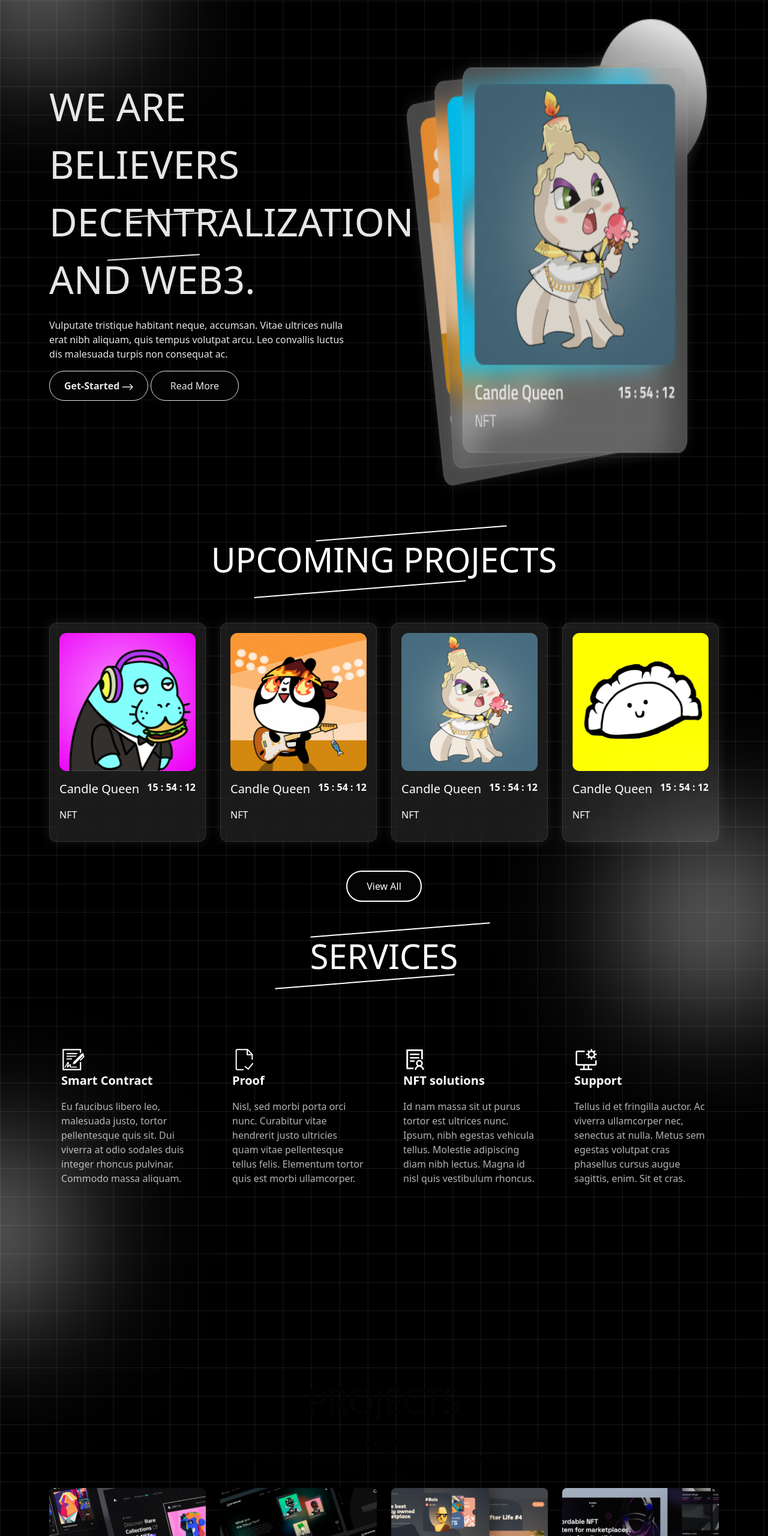
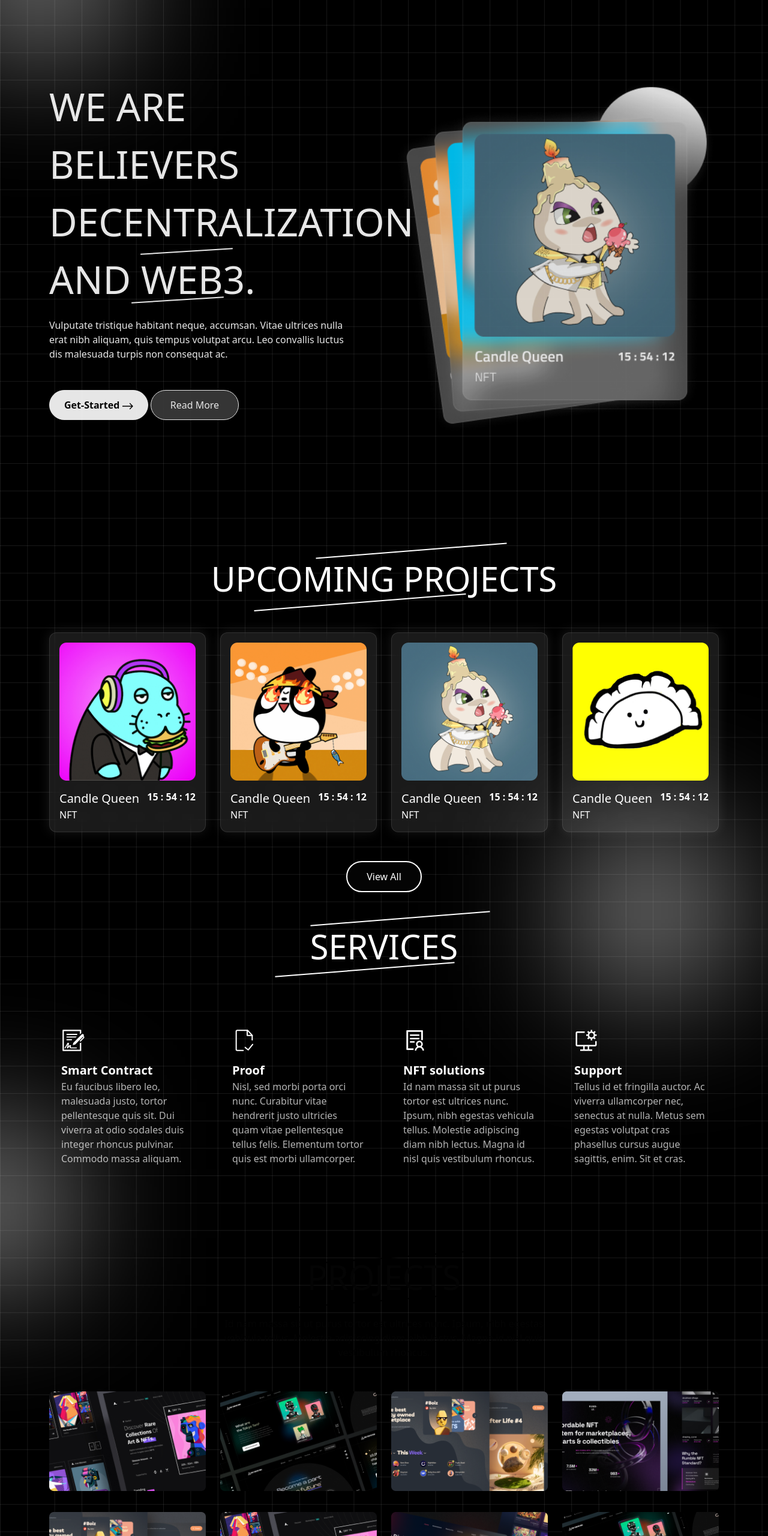
Before and after one commit to prince-372/KARMICS-LABS, a plain HTML site: page index.html in a window 1280 px wide. Shown: the part 140-2700 px from the top of the page at 60% size. Drawn offline with nearby package versions, Linux system fonts and the light colour scheme; a web font is replaced by a local one.

Commit message:
card modified

```diff
--- a/assets/css/root.css
+++ b/assets/css/root.css
@@ -22,6 +22,7 @@
 /* background color */
 --bg-white:#fff;
 --bg-black:#040404;
+--bg-gray:#3b3b3b;
 }
 /* header */
 .f-nav-li{
@@ -48,33 +49,23 @@
 .btn-nav-connect{
     font-size: var(--fs-16);
     font-weight: var(--fw-700);
-    color: var(--text-white);
-    background-color: var(--bg-black);
-}
-.btn-nav-connect:hover{
     color: var(--text-black);
     background-color: var(--bg-white);
 }
+
 .btn-nav-get{
       font-size: var(--fs-16);
       font-weight: var(--fw-700);
-      color: var(--text-white);
-      background-color: var(--bg-black);
-}
-.btn-nav-get:hover{
-    color: var(--text-black);
-    background-color: var(--bg-white);
+      color: var(--text-black);
+      background-color: var(--bg-white);
 }
 .btn-nav-read{
     font-size: var(--fs-16);
     font-weight: var(--fw-300);
     color: var(--bg-white);
-    background-color: var(--bg-black);
+    background-color: var(--bg-gray);
 }
-.btn-nav-read:hover{
-    color: var(--bg-black);
-    background-color: var(--bg-white);
-}
+
 .f-main{
     font-size: var(--fs-64);
     font-weight: var(--fw-300);
@@ -86,7 +77,7 @@
     color:var(--text-lightwhite);
 }
 .arrow{
-    color: var(--text-white);
+    color: var(--text-black);
 }
 /* 1st section */
 .f-head{
@@ -147,6 +138,11 @@
     font-weight: var(--fw-400);
     color: var(--text-white);
 }
+.f-footer-duis{
+    font-size: var(--fs-16);
+    font-weight: var(--fw-700);
+    color: var(--text-white);
+}
 .f-footer-end{
     font-size: var(--fs-16);
     font-weight: var(--fw-400);
--- a/assets/css/style.css
+++ b/assets/css/style.css
@@ -6,7 +6,7 @@
     list-style-type: none;
     text-decoration: none !important;
     box-sizing: border-box;
-    /* border: 1px solid red; */
+    transition: all linear 300ms;
 }
 .ff{
     font-family: 'Space Grotesk', sans-serif;
@@ -45,9 +45,7 @@ font-family: 'Sunflower', sans-serif;
     border: 1px solid white;
     transition: .3s;
 }
-.arrow>svg path {
-    fill: #fff;
-}
+
 .btn-nav-get:hover .arrow>svg path {
     fill: black;
     transition: .3s;
@@ -65,6 +63,9 @@ font-family: 'Sunflower', sans-serif;
 }
 .pt-15 {
     padding-top: 15px;
+}
+.pb-117{
+    padding-bottom: 117px;
 }
 .nav-card {
     border-radius: 12px;
@@ -121,8 +122,8 @@ nav ul li a:hover::before {
     color: #FFF;
     background-color: #FFF;
     position: absolute;
-    top: 62%;
-    right: 71%;
+    top: 81%;
+    right: 44%;
 }
 .web-line::after {
     content: '';
@@ -132,8 +133,8 @@ nav ul li a:hover::before {
     color: #FFF;
     background-color: #FFF;
     position: absolute;
-    top: 71%;
-    left: 14%;
+    top: 97%;
+    left: 25%;
 }
 /* 1st section */
 .f-card {
@@ -144,7 +145,6 @@ nav ul li a:hover::before {
     backdrop-filter: blur(15px);
     padding: 16px;
     gap: 15px;
-    max-width: 270px;
 }
 .btn-view {
     border-radius: 82px;
@@ -184,7 +184,7 @@ nav ul li a:hover::before {
     flex-shrink: 0;
     position: absolute;
     top: 90%;
-    right: -6%;
+    right: 3%;
 }
 /* 2nd section */
 .j-card {
@@ -222,7 +222,7 @@ nav ul li a:hover::before {
     color: #FFF;
     background-color: #FFF;
     position: absolute;
-    top: 26%;
+    top: 27%;
     left: 34%;
 }
 .moon-circle {
@@ -258,6 +258,10 @@ nav ul li a:hover::before {
     top: 90%;
     left: -16%;
 }
+p {
+
+    margin-bottom: unset !important;
+}
 /* 3rd section */
 .f-sec-img {
     background-image: url(../image/white.png);
@@ -277,7 +281,7 @@ nav ul li a:hover::before {
     color: #000;
     background-color: #000;
     position: absolute;
-    top: 28%;
+    top: 14%;
 }
 .line-3::after {
     content: '';
@@ -287,7 +291,7 @@ nav ul li a:hover::before {
     color: #000;
     background-color: #000;
     position: absolute;
-    top: 36%;
+    top: 22%;
     left: 34%;
 }
 .f-transperent {
@@ -300,6 +304,9 @@ nav ul li a:hover::before {
     flex-shrink: 0;
     position: absolute;
     top: 62%;
+    left: 0;
+    right: 0;
+    bottom: 0;
     display: none;
 }
 .project-img:hover+.f-transperent {
@@ -322,13 +329,25 @@ nav ul li a:hover::before {
     margin-bottom: 100px;
 }
 
-.pt-280 {
-    padding-top: 280px;
+.pt-123 {
+    padding-top: 123px;
 }
 .pt-20{
     padding-top: 20px;
 }
+.pt-53{
+    padding-top: 53px;
+}
 /* footer */
+.f-footer-img{
+    border-radius: 8px;
+    border: none;
+}
+.f-footer-img:hover{
+    border: 1px solid rgba(255, 255, 255, 0.20);
+    background: url(<path-to-image>), cover no-repeat;
+    box-shadow: 0px 4px 15px 0px rgba(255, 255, 255, 0.10);
+}
 .line-4::before {
     content: '';
     width: 300px;
@@ -380,7 +399,7 @@ nav ul li a:hover::before {
     flex-shrink: 0;
     position: absolute;
     top: 0;
-    right: -7%;
+    right: 1%;
 }
 @media (max-width:992px) {
     label[id="navicon"] {
@@ -494,4 +513,8 @@ nav ul li a:hover::before {
         top: 69%;
         display: none;
     }
+    .pt-sm-78{
+        padding-top: 78px;
+    }
+
 }
--- a/index.html
+++ b/index.html
@@ -7,9 +7,11 @@
   <title>karmics-labs</title>
   <link rel="icon" href="./assets/image/FLOWER.png">
   <link rel="stylesheet" href="./assets/css/style.css">
+  <link href="https://unpkg.com/aos@2.3.1/dist/aos.css" rel="stylesheet">
   <link href="https://cdn.jsdelivr.net/npm/bootstrap@5.3.1/dist/css/bootstrap.min.css" rel="stylesheet"
     integrity="sha384-4bw+/aepP/YC94hEpVNVgiZdgIC5+VKNBQNGCHeKRQN+PtmoHDEXuppvnDJzQIu9" crossorigin="anonymous">
 </head>
+
 <body class="page-image bg-black">
   <header>
     <div class="container">
@@ -35,34 +37,35 @@
       <div class="container">
         <div class="row pt-75">
           <div class="col-lg-6 col-md-12 col-sm-12 col-12">
-            <p class="f-main pt-119 ">WE ARE BELIEVERS DECENTRALIZATION AND <span class="web-line">WEB3.</span> </p>
-            <p class="f-main-small">Vulputate tristique habitant neque, accumsan. Vitae ultrices nulla erat nibh
+            <p class="f-main pt-119 position-relative">WE ARE BELIEVERS DECENTRALIZATION AND <span
+                class="web-line">WEB3.</span> </p>
+            <p class="f-main-small pt-3">Vulputate tristique habitant neque, accumsan. Vitae ultrices nulla erat nibh
               aliquam,
               quis tempus volutpat
               arcu. Leo convallis luctus dis malesuada turpis non consequat ac. </p>
             <div>
-              <button class="btn-nav-get">Get-Started <span class="arrow"><svg width="18" height="12"
+              <button class="btn-nav-get mb-100">Get-Started <span class="arrow"><svg width="18" height="12"
                     viewBox="0 0 18 12" fill="none" xmlns="http://www.w3.org/2000/svg">
                     <path
                       d="M17.495 6.49497C17.7683 6.22161 17.7683 5.77839 17.495 5.50503L13.0402 1.05025C12.7668 0.776886 12.3236 0.776886 12.0503 1.05025C11.7769 1.32362 11.7769 1.76684 12.0503 2.0402L16.01 6L12.0503 9.9598C11.7769 10.2332 11.7769 10.6764 12.0503 10.9497C12.3236 11.2231 12.7668 11.2231 13.0402 10.9497L17.495 6.49497ZM0 6.7H17V5.3H0V6.7Z"
                       fill="black" />
                   </svg>
                 </span></button>
-              <button class="btn-nav-read mb-150 mt-sm-20">Read More</button>
-              <div class="text-end arrow-1">
+              <button class="btn-nav-read mb-150 mt-sm-20 mt-5">Read More</button>
+              <div id="arrow-1" class="text-end arrow-1">
                 <img src="./assets/image/arow-1.png" alt="">
               </div>
             </div>
           </div>
-          <div class="col-lg-6 col-md-12 col-sm-12  col-12 d-flex justify-content-center">
-            <img src="./assets/image/rotate-card.png" alt="rotate-card " class="w-100">
+          <div class="col-lg-6 col-md-12 col-sm-12 col-12 pt-119 ">
+            <img src="./assets/image/rotate-card.png" alt="rotate-card " class="w-100 pb-117">
           </div>
         </div>
       </div>
     </div>
   </header>
   <!-- 1st section -->
-  <section id="Home">
+  <section id="Home arrow-1">
     <div class="container pt-5 position-relative">
       <p class="f-head line-1 text-center">UPCOMING PROJECTS</p>
       <div class="row pt-5">
@@ -116,7 +119,8 @@
     <div class="container position-relative pt-5">
       <p class="f-head line-2 text-center">SERVICES</p>
       <div class="row pt-75">
-        <div class="col-lg-3 col-md-4 col-sm-6 col-12 position-relative moon-hover  pt-lg-20">
+        <div class="col-lg-3 col-md-4 col-sm-6 col-12 position-relative pt-lg-20">
+          <div class="moon-hover">
             <div class="moon-circle"></div>
             <div class="j-card">
               <span><svg width="40" height="40" viewBox="0 0 40 40" fill="none" xmlns="http://www.w3.org/2000/svg">
@@ -131,12 +135,15 @@
                     fill="white" />
                 </svg>
               </span>
-            <p class="f-card-smart">Smart Contract </p>
-            <p class="f-card-libero">Eu faucibus libero leo, malesuada justo, tortor pellentesque quis sit. Dui viverra
+              <p class="f-card-smart pt-15">Smart Contract </p>
+              <p class="f-card-libero">Eu faucibus libero leo, malesuada justo, tortor pellentesque quis sit. Dui
+                viverra
                 at odio sodales duis integer rhoncus pulvinar. Commodo massa aliquam. </p>
             </div>
           </div>
-        <div class="col-lg-3 col-md-4 col-sm-6 col-12 position-relative moon-hover  pt-lg-20">
+        </div>
+        <div class="col-lg-3 col-md-4 col-sm-6 col-12 position-relative pt-lg-20">
+          <div class="moon-hover">
             <div class="moon-circle"></div>
             <div class="j-card">
               <span><svg width="40" height="40" viewBox="0 0 40 40" fill="none" xmlns="http://www.w3.org/2000/svg">
@@ -149,12 +156,14 @@
                     stroke-linejoin="round" />
                 </svg>
               </span>
-            <p class="f-card-smart">Proof</p>
+              <p class="f-card-smart pt-15">Proof</p>
               <p class="f-card-libero">Nisl, sed morbi porta orci nunc. Curabitur vitae hendrerit justo ultricies quam
                 vitae pellentesque tellus felis. Elementum tortor quis est morbi ullamcorper. </p>
             </div>
           </div>
-        <div class="col-lg-3 col-md-4 col-sm-6 col-12 position-relative moon-hover  pt-lg-20">
+        </div>
+        <div class="col-lg-3 col-md-4 col-sm-6 col-12 position-relative pt-lg-20">
+          <div class="moon-hover">
             <div class="moon-circle"></div>
             <div class="j-card">
               <span><svg width="40" height="40" viewBox="0 0 40 40" fill="none" xmlns="http://www.w3.org/2000/svg">
@@ -163,12 +172,14 @@
                     fill="white" />
                 </svg>
               </span>
-            <p class="f-card-smart">NFT solutions</p>
+              <p class="f-card-smart pt-15">NFT solutions</p>
               <p class="f-card-libero">Id nam massa sit ut purus tortor est ultrices nunc. Ipsum, nibh egestas vehicula
                 tellus. Molestie adipiscing diam nibh lectus. Magna id nisl quis vestibulum rhoncus.</p>
             </div>
           </div>
-        <div class="col-lg-3 col-md-4 col-sm-6 col-12 position-relative moon-hover  pt-lg-20">
+        </div>
+        <div class="col-lg-3 col-md-4 col-sm-6 col-12 position-relative pt-lg-20">
+          <div class="moon-hover">
             <div class="moon-circle"></div>
             <div class="j-card">
               <span><svg width="40" height="40" viewBox="0 0 40 40" fill="none" xmlns="http://www.w3.org/2000/svg">
@@ -180,9 +191,11 @@
                     fill="white" />
                 </svg>
               </span>
-            <p class="f-card-smart">Support</p>
-            <p class="f-card-libero">Tellus id et fringilla auctor. Ac viverra ullamcorper nec, senectus at nulla. Metus
+              <p class="f-card-smart pt-15">Support</p>
+              <p class="f-card-libero">Tellus id et fringilla auctor. Ac viverra ullamcorper nec, senectus at nulla.
+                Metus
                 sem egestas volutpat cras phasellus cursus augue sagittis, enim. Sit et cras.</p>
+            </div>
           </div>
         </div>
       </div>
@@ -191,12 +204,12 @@
   </section>
   <!-- 3rd section -->
   <section id="Projects" class="f-sec-img w-100">
-    <div class="container pt-280 position-relative ">
-      <p class="f-head-project text-center line-3">PROJECTS</p>
-      <p class="f-sec-massa text-center">Id nam massa sit ut purus tortor est ultrices nunc. Ipsum, nibh egestas
+    <div class="container pt-123 position-relative ">
+      <p class="f-head-project text-center line-3 pt-sm-78">PROJECTS</p>
+      <p class="f-sec-massa text-center pt-4">Id nam massa sit ut purus tortor est ultrices nunc. Ipsum, nibh egestas
         vehicula tellus. Molestie adipiscing
         diam nibh lectus. Magna id nisl quis vestibulum rhoncus.</p>
-      <div class="row">
+      <div class="row pt-53">
         <div class="col-lg-3 col-md-4 col-sm-6 col-12 position-relative group pb-xl-35 ">
           <img src="./assets/image/rare.png" alt="rare" class="project-img w-100 ">
           <div class="f-transperent f-tokyo text-center">The Tokyo Tem</div>
@@ -206,22 +219,22 @@
           <div class="f-transperent f-tokyo text-center">The Tokyo Tem</div>
         </div>
         <div class="col-lg-3 col-md-4 col-sm-6 col-12 position-relative group pb-xl-35">
-          <img src="./assets/image/life.png" alt="life" class="project-img w-100 " >
+          <img src="./assets/image/life.png" alt="life" class="project-img w-100 ">
           <div class="f-transperent f-tokyo text-center ">The Tokyo Tem</div>
         </div>
         <div class="col-lg-3 col-md-4 col-sm-6 col-12 position-relative group pb-xl-35">
           <img src="./assets/image/NFT.png" alt="NFT" class="project-img w-100 ">
           <div class="f-transperent f-tokyo text-center ">The Tokyo Tem</div>
         </div>
-        <div class="col-lg-3 col-md-4 col-sm-6 col-12 position-relative group pb-xl-35" >
+        <div class="col-lg-3 col-md-4 col-sm-6 col-12 position-relative group pb-xl-35">
           <img src="./assets/image/life.png" alt="life" class="project-img w-100 ">
           <div class="f-transperent f-tokyo text-center">The Tokyo Tem</div>
         </div>
-        <div class="col-lg-3 col-md-4 col-sm-6 col-12 position-relative group pb-xl-35" >
+        <div class="col-lg-3 col-md-4 col-sm-6 col-12 position-relative group pb-xl-35">
           <img src="./assets/image/rare.png" alt="rare" class="project-img w-100 ">
           <div class="f-transperent f-tokyo text-center">The Tokyo Tem</div>
         </div>
-        <div class="col-lg-3 col-md-4 col-sm-6 col-12 position-relative group pb-xl-35" >
+        <div class="col-lg-3 col-md-4 col-sm-6 col-12 position-relative group pb-xl-35">
           <img src="./assets/image/art.png" alt="art" class="project-img w-100 ">
           <div class="f-transperent f-tokyo text-center ">The Tokyo Tem</div>
         </div>
@@ -239,18 +252,21 @@
   <section id="About">
     <div class="container pt-4 position-relative">
       <p class="f-head line-4 text-center">ABOUT</p>
-      <p class="f-footer-eros text-center">Eros, amet, feugiat sit nec duis. Tellus in faucibus consectetur dapibus.
+      <p class="f-footer-eros text-center pt-3"><span class="f-footer-duis">Eros</span>, amet, feugiat sit nec duis.
+        <span class="f-footer-duis">Tellus</span> in faucibus consectetur dapibus.
         Eget sem eget nec tincidunt. Urna
-        nulla scelerisque pretium diam aliquam montes, interdum malesuada. </p>
-      <div class="row">
+        nulla <span class="f-footer-duis">scelerisque</span> pretium diam aliquam montes, <span
+          class="f-footer-duis">interdum malesuada.</span>
+      </p>
+      <div class="row pt-5">
         <div class="col-lg-4 col-md-6 col-sm-12 col-12">
-          <img src="./assets/image/footer-art.png" alt="footer-art" class="w-100">
+          <img src="./assets/image/footer-art.png" alt="footer-art" class="f-footer-img w-100">
         </div>
         <div class="col-lg-4 col-md-6 col-sm-12 col-12">
-          <img src="./assets/image/footer-rare.png" alt="footer-rare" class="w-100">
+          <img src="./assets/image/footer-rare.png" alt="footer-rare" class="f-footer-img w-100 mt-sm-20">
         </div>
         <div class="col-lg-4 col-md-6 col-sm-12 col-12">
-          <img src="./assets/image/footer-tokyo.png" alt="footer-tokyo" class="w-100">
+          <img src="./assets/image/footer-tokyo.png" alt="footer-tokyo" class="f-footer-img w-100 mt-sm-20">
         </div>
       </div>
       <div class="d-flex justify-content-center pt-173">
@@ -298,9 +314,13 @@
     </div>
   </section>
   <script src="./assets/js/add.js"></script>
+  <script src="https://unpkg.com/aos@2.3.1/dist/aos.js"></script>
   <script src="https://cdn.jsdelivr.net/npm/bootstrap@5.3.1/dist/js/bootstrap.bundle.min.js"
     integrity="sha384-HwwvtgBNo3bZJJLYd8oVXjrBZt8cqVSpeBNS5n7C8IVInixGAoxmnlMuBnhbgrkm"
     crossorigin="anonymous"></script>
+  <script>
+    AOS.init();
+  </script>
 
 </body>
 
```
Also changed, not shown: assets/image/footer-art.png, assets/image/footer-rare.png, assets/image/footer-tokyo.png. Lines whose indentation alone changed are shown as unchanged.
